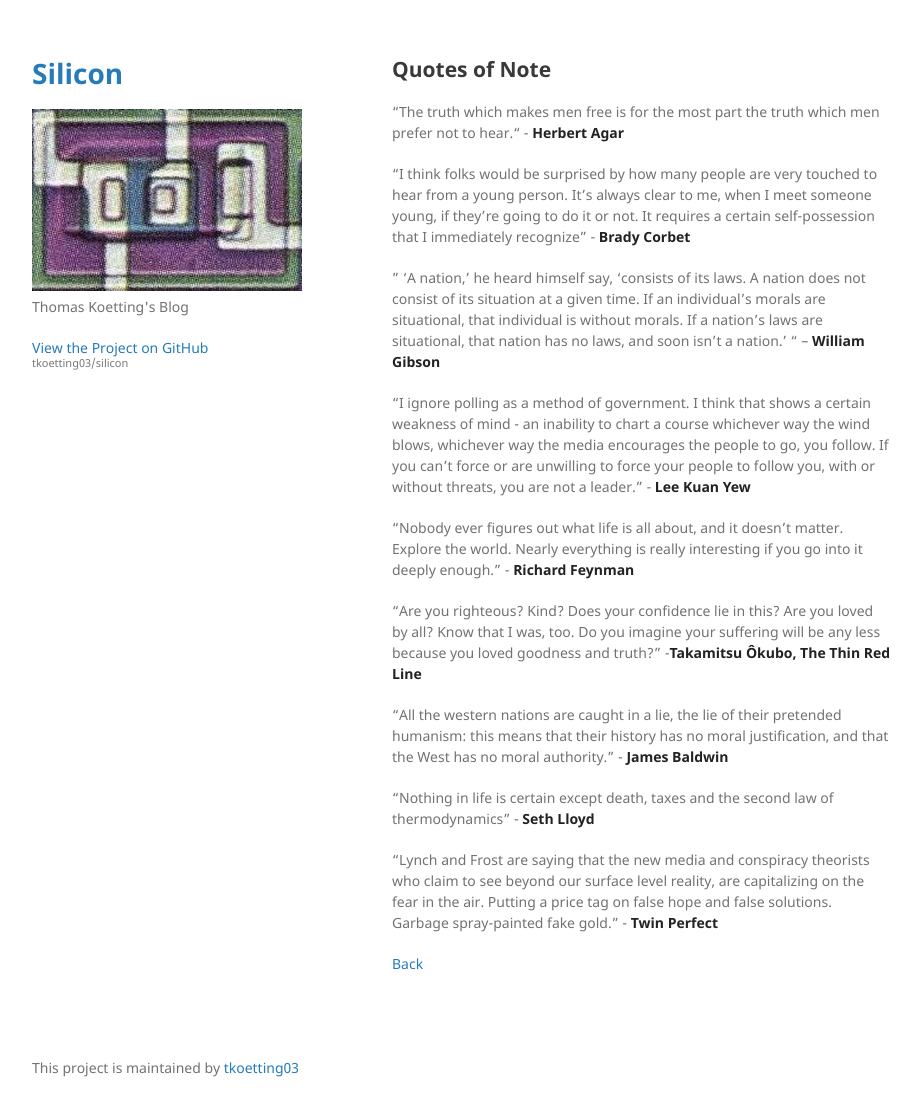
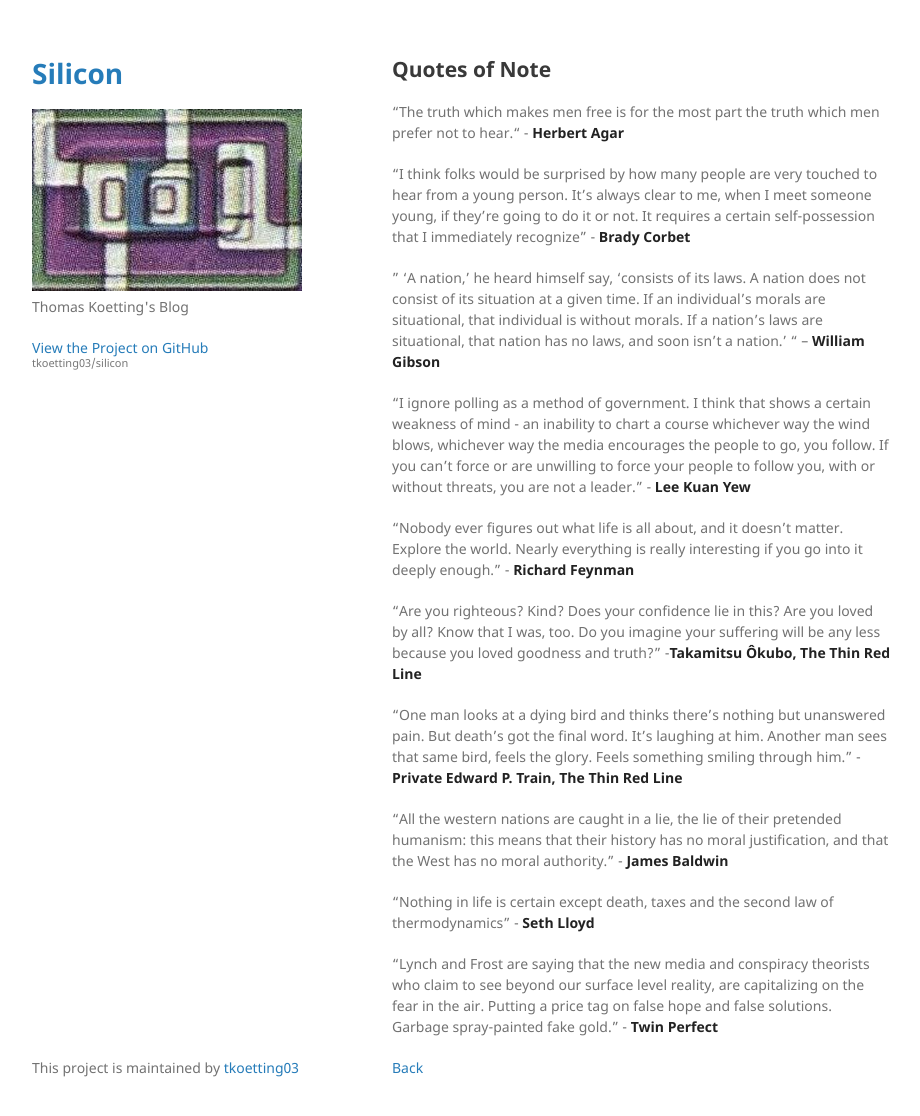
Before and after one commit to tkoetting03/silicon, a Jekyll site: the page built from quotes.md, in a window 1280 px wide and 1148 px high. Shown: the top 1116 px of the window, without its empty margins (178-1098 px from the left). Built offline with Jekyll 4.4.1, drawn with Linux system fonts in a browser that asks for light colours; our own code applies the rules of GitHub Pages for plain Markdown files.

Commit message:
Add new quotes by Richard Feynman and others
Added new quotes to the quotes.md file.

```diff
--- a/quotes.md
+++ b/quotes.md
@@ -12,6 +12,8 @@
 
 "Are you righteous? Kind? Does your confidence lie in this? Are you loved by all? Know that I was, too. Do you imagine your suffering will be any less because you loved goodness and truth?" -**Takamitsu Ôkubo, The Thin Red Line**
 
+"One man looks at a dying bird and thinks there's nothing but unanswered pain. But death's got the final word. It's laughing at him. Another man sees that same bird, feels the glory. Feels something smiling through him." -**Private Edward P. Train, The Thin Red Line**
+
 "All the western nations are caught in a lie, the lie of their pretended humanism: this means that their history has no moral justification, and that the West has no moral authority.” - **James Baldwin**
 
 "Nothing in life is certain except death, taxes and the second law of thermodynamics" - **Seth Lloyd**
```
